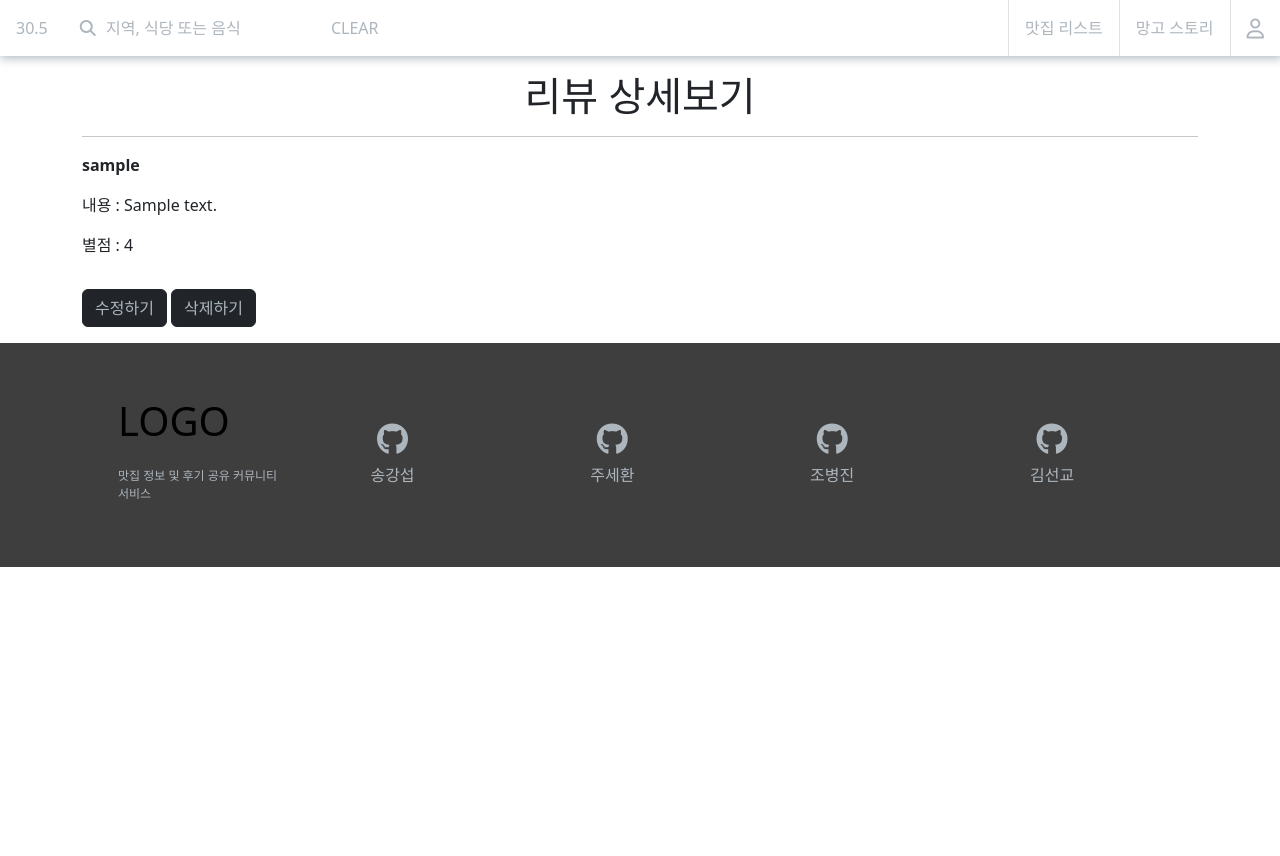
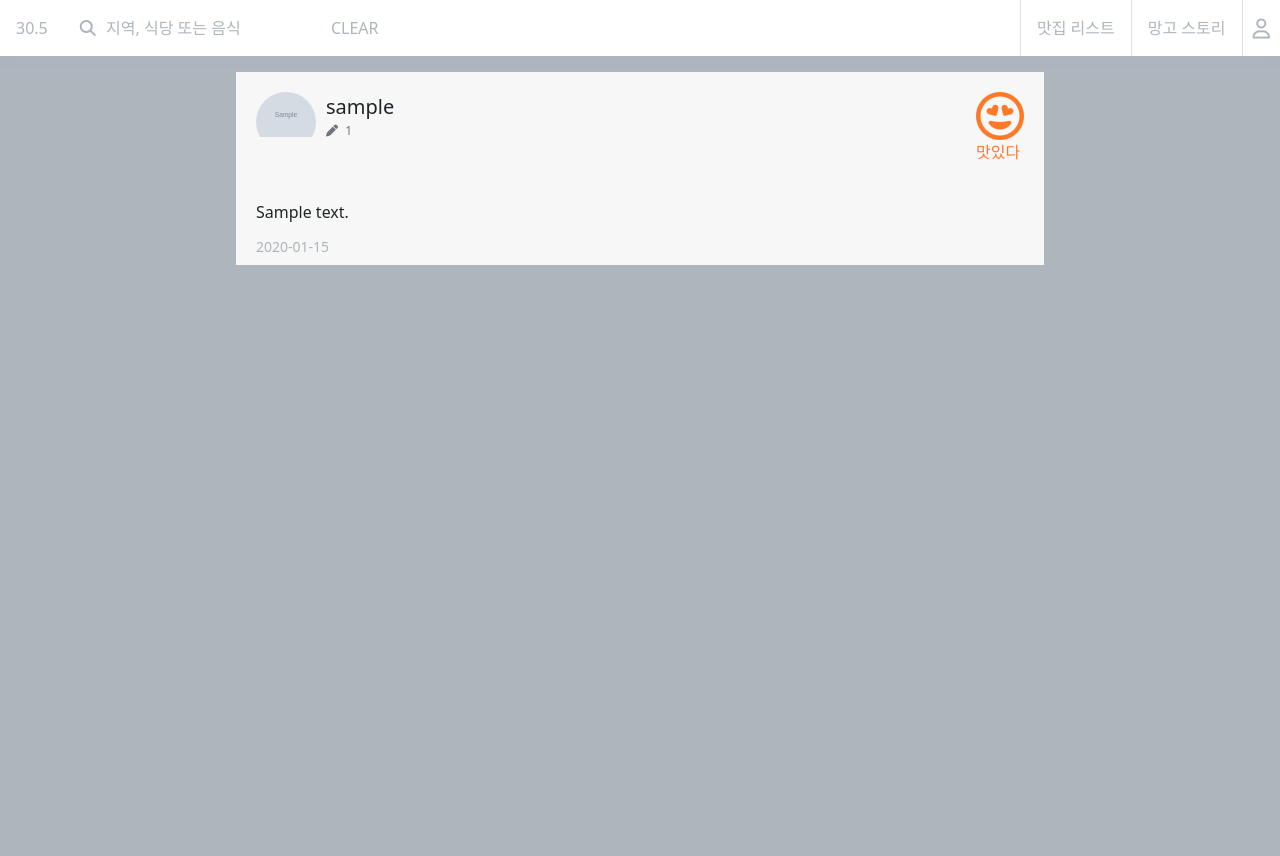
Before and after one commit to knuksg/30.5, a Django app: page /reviews/detail/1/review_detail/1/ in a window 1280 px wide. Before the commit the page ends 567 px from the top, so only its background shows below. Run offline with Django 3.2, Linux system fonts and the light colour scheme; tables that the repository leaves empty hold one stand-in row (values such as "Sample post"); grey boxes marked "Sample" are stand-in pictures; some libraries are stand-ins or nearby versions.

Commit message:
temp/review-detail

```diff
--- a/restaurants/models.py
+++ b/restaurants/models.py
@@ -10,10 +10,11 @@ class Restaurant(models.Model):
     break_day = models.CharField(max_length=80)
     created_at = models.DateTimeField(auto_now_add=True)
     updated_at = models.DateTimeField(auto_now=True)
-    hits = models.IntegerField(blank=True)
+    hits = models.IntegerField(blank=True, null=True)
 
     def __str__(self):
         return self.name
+
 
 class Category(models.Model):
     restaurant = models.ForeignKey(Restaurant, on_delete=models.CASCADE)
--- a/restaurants/templates/restaurants/category.html
+++ b/restaurants/templates/restaurants/category.html
@@ -78,4 +78,5 @@
   </div>
 </div>
 
+{% include 'footer.html' %}
 {% endblock body %}
--- a/restaurants/templates/restaurants/index.html
+++ b/restaurants/templates/restaurants/index.html
@@ -86,4 +86,5 @@
     </div>
   </div>
 
+{% include 'footer.html' %}
 {% endblock body %}
--- a/restaurants/templates/restaurants/main.html
+++ b/restaurants/templates/restaurants/main.html
@@ -268,4 +268,5 @@
     </div>
   </section>
 
+{% include 'footer.html' %}
 {% endblock body %}
--- a/reviews/templates/reviews/review_detail.html
+++ b/reviews/templates/reviews/review_detail.html
@@ -2,17 +2,76 @@
 {% block title %}리류 상세보기{% endblock title %}
 
 {% block body %}
-  <div class='container'>
-    <h1 class='text-center my-3'>리뷰 상세보기</h1>
-    <hr>
-    <p>
-      <b>{{ reviews.user }}</b>
-    </p>
-    <p>내용 :
-      {{ reviews.content }}</p>
-    <p>별점 :
-      {{ reviews.rating }}</p>
-    <a class='btn btn-dark my-3' href="{% url 'reviews:review_update' restaurant.pk reviews.pk %}">수정하기</a>
-    <a class='btn btn-dark my-3' href="{% url 'reviews:review_delete' restaurant.pk reviews.pk %}">삭제하기</a>
+
+<div class="rv-detail-wrap">
+  <!-- Review-Detail -->
+  <div class="rv-detail">
+    <div class="container cont pt-3">
+      <div class="rv-wrap">
+        <!-- Rv-Top -->
+        <div class="rv-top">
+          <div class="rv-profile">
+            <div class="rv-profile__img">
+              {% if review.user.profile_image %}
+              <img src="{{ review.user.profile_image }}" alt="">
+              {% endif %}
+            </div>
+            <div class="rv-profile__text">
+              <p class="m-0 fs-5">{{ review.user.username }}</p>
+              <div class="rv-profile__count">
+                <i class="fa-solid fa-pen"></i>
+                <span class="ms-1">{{ review.user.review_set.count }}</span>
+              </div>
+            </div>
+          </div>
+
+          <div class="rv-top-right">
+              {% if review.rating > 3 %}
+              <div style="color: var(--main-color);">
+                <i class="fa-regular fa-face-grin-hearts fa-3x"></i>
+                <p>맛있다</p>
+              </div>
+              {% elif review.rating == 3 %}
+              <div style="color: var(--main-color);">
+                <i class="fa-regular fa-face-grin-wide fa-3x"></i>
+                <p>괜찮다</p>
+              </div>
+              {% else %}
+              <div style="color: var(--main-color);">
+                <i class="fa-regular fa-face-grin-beam-sweat fa-3x"></i>
+                <p>별로</p>
+              </div>
+              {% endif %}
+          </div>
+        </div>
+
+        <!-- Rv-Content -->
+        <div class="rv-content">
+          <div class="rv-content__text">
+            <p class="m-0 mb-1">{{ review.content }}</p>
+          </div>
+          <div class="rv-content__wrap">
+            <div class="rv-content__img">
+              {% if review.reviewimage_set.all %}
+              {% for reviewimage in review.reviewimage_set.all %}
+                {% if reviewimage.photo1 %}
+                <img src="{{ reviewimage.photo1.url }}" alt="">
+                {% endif %}
+                {% if reviewimage.photo2 %}
+                <img src="{{ reviewimage.photo2.url }}" alt="">
+                {% endif %}
+                {% if reviewimage.photo3 %}
+                <img src="{{ reviewimage.photo3.url }}" alt="">
+                {% endif %}
+              {% endfor%}
+              {% endif %}
+            </div>
+          </div>
+          <p class="m-0 py-2" style="color: var(--gray-color); font-size:14px;">{{ review.updated_at|date:'Y-m-d' }}</p>
+        </div>
+      </div>
+    </div>
   </div>
+</div>
+
 {% endblock body %}
--- a/reviews/views.py
+++ b/reviews/views.py
@@ -46,10 +46,10 @@ def review_create(request, pk):
 
 
 def review_detail(request, restaurant_pk, review_pk):
-    reviews = get_object_or_404(Review, pk=review_pk)
+    review = get_object_or_404(Review, pk=review_pk)
     restaurant = get_object_or_404(Restaurant, pk=restaurant_pk)
     context = {
-        "reviews": reviews,
+        "review": review,
         "restaurant": restaurant,
     }
     return render(request, "reviews/review_detail.html", context)
--- a/static/css/main.css
+++ b/static/css/main.css
@@ -28,7 +28,7 @@ a:visited {
 }
 
 a:hover {
-  color: var(--gray-color) !important;
+  color: var(--dark-color) !important;
 }
 
 input:focus {
@@ -78,6 +78,12 @@ input[type=button]{
   display: flex;
   align-items: center;
   justify-content: center;
+}
+
+.nav__profile {
+  display: flex;
+  align-items: center;
+  padding: 0 10px;
 }
 
 .modal-info {
@@ -147,7 +153,7 @@ input[type=button]{
 
 @media screen and (max-width: 600px) {
   .nav-wrap form {
-    width: 350px;
+    width: 320px;
   }
 }
 
@@ -157,7 +163,7 @@ input[type=button]{
   }
 }
 
-@media screen and (min-width: 720px) {
+@media screen and (min-width: 730px) {
   .nav-wrap form {
     width: 580px;
   }
--- a/static/css/review.css
+++ b/static/css/review.css
@@ -47,6 +47,10 @@
   display: flex;
   padding-bottom: 20px;
   border-bottom: 1px solid var(--gray-color);
+}
+
+.review-content:hover {
+  background-color: var(--gray-light--color);
 }
 
 .review-left,
@@ -101,3 +105,60 @@
   text-align: end;
   padding-top: 20px;
 }
+
+/* review-detail */
+.rv-detail-wrap {
+  height: 100vh;
+  width: 100%;
+  background-color: var(--gray-color);
+}
+
+.rv-wrap {
+  background-color: var(--white-color);
+}
+
+.rv-top {
+  display: flex;
+  justify-content: space-between;
+  padding: 20px;
+}
+
+.rv-profile {
+  display: flex;
+}
+
+.rv-profile__img {
+  width: 60px;
+  height: 60px;
+  border-radius: 50%;
+  overflow: hidden;
+  margin-right: 10px;
+}
+
+.rv-profile__img img {
+  width: 100%;
+}
+
+.rv-profile__count {
+  color: var(--gray-dark--color);
+  font-size: 12px;
+}
+
+.rv-content {
+  padding: 0 20px;
+}
+
+.rv-content__wrap {
+  overflow: hidden;
+}
+
+.rv-content__img {
+  width: 1000px;
+  display: flex;
+}
+
+.rv-content__img img {
+  width: 180px;
+  height: 180px;
+  margin: 0 5px 5px 0;
+}
--- a/templates/base.html
+++ b/templates/base.html
@@ -61,7 +61,7 @@
       <div class="toggle-btn">
         <i class="fa-solid fa-bars fa-2x" style="color: var(--gray-color);"></i>
       </div>
-      <div class="nav__profile p-3 border-start">
+      <div class="nav__profile border-start">
         {% if request.user.is_authenticated %}
         <!-- Profile -->
         <div class="profile">
@@ -132,23 +132,6 @@
   {% block body %}
   {% endblock body %}
 
-
-  <!-- Footer -->
-  <footer class="footer">
-    <div class="container d-flex p-5">
-      <div class="">
-        <div class="footer__logo fs-1"><a href="{% url 'restaurants:index' %}" style="color: #000;">LOGO</a></div>
-        <p class="mt-3" style="font-size: 12px; color: #adb5bd;">맛집 정보 및 후기 공유 커뮤니티 서비스</p>
-      </div>
-      <div class="footer__link d-flex justify-content-around align-items-center w-100">
-        <a href="https://github.com/1c0332zz" class="d-flex flex-column align-items-center"><i class="fa-brands fa-github fa-2x mb-2"></i>송강섭</a>
-        <a href="https://github.com/JOO-10000-Zi" class="d-flex flex-column align-items-center"><i class="fa-brands fa-github fa-2x mb-2"></i>주세환</a>
-        <a href="https://github.com/Jobyeongjin" class="d-flex flex-column align-items-center"><i class="fa-brands fa-github fa-2x mb-2"></i>조병진</a>
-        <a href="https://github.com/knuksg" class="d-flex flex-column align-items-center"><i class="fa-brands fa-github fa-2x mb-2"></i>김선교</a>
-      </div>
-    </div>
-  </footer>
-
 </body>
 
 </html>
```
Also changed, not shown: restaurants/templates/restaurants/detail.html (+14 -7 lines), restaurants/views.py (+12 -5 lines), stories/templates/stories/index.html (+2 -0 lines), templates/footer.html (+5 -5 lines), restaurants/migrations/0003_alter_restaurant_hits.py (added).
